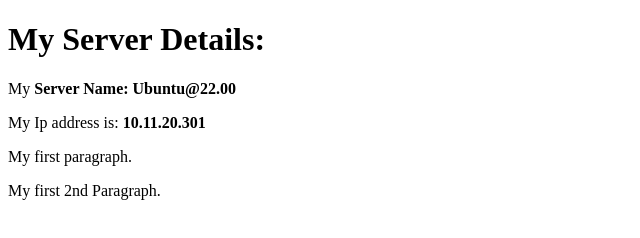
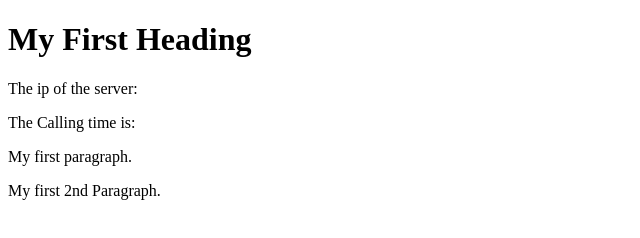
Before and after one commit to manojakumarpanda/temp_practice, a plain HTML site: page sample.html in a window 1280 px wide. Shown: the whole page, without its empty margins (0-640 px from the left). Drawn offline with Linux system fonts and the light colour scheme.

Commit message:
Hard coded values were removed.

```diff
--- a/sample.html
+++ b/sample.html
@@ -2,9 +2,9 @@
 <html>
 <body>
 
-<h1>My Server Details:</h1>
-<p> My <strong>Server Name: Ubuntu@22.00</strong></p>
-<p> My Ip address is: <strong>10.11.20.301</strong></p>
+<h1>My First Heading</h1>
+<p> The ip of the server:</p>
+<p> The Calling time is: </p>
 <p>My first paragraph.</p>
 <p>My first 2nd Paragraph.</p>
 
```
